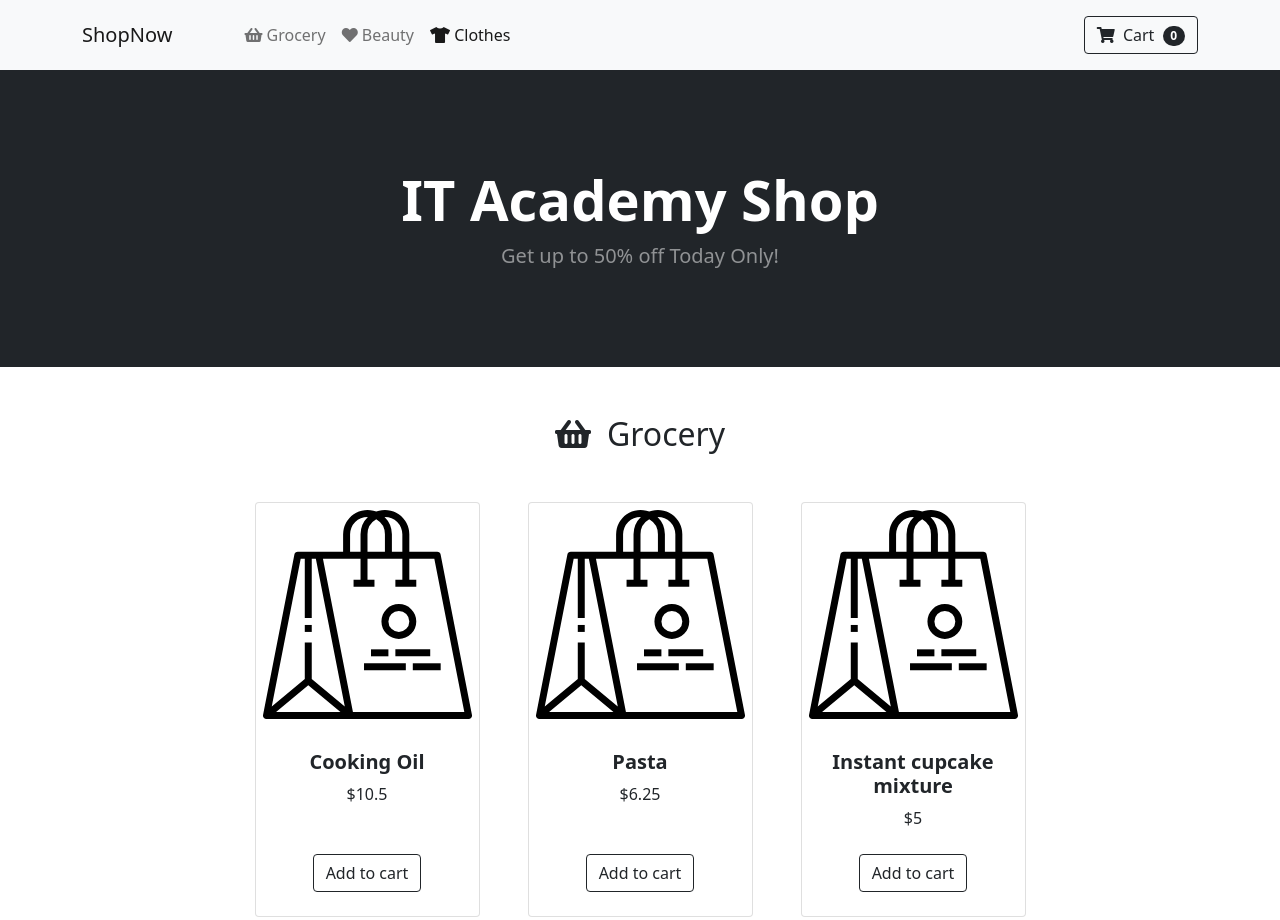
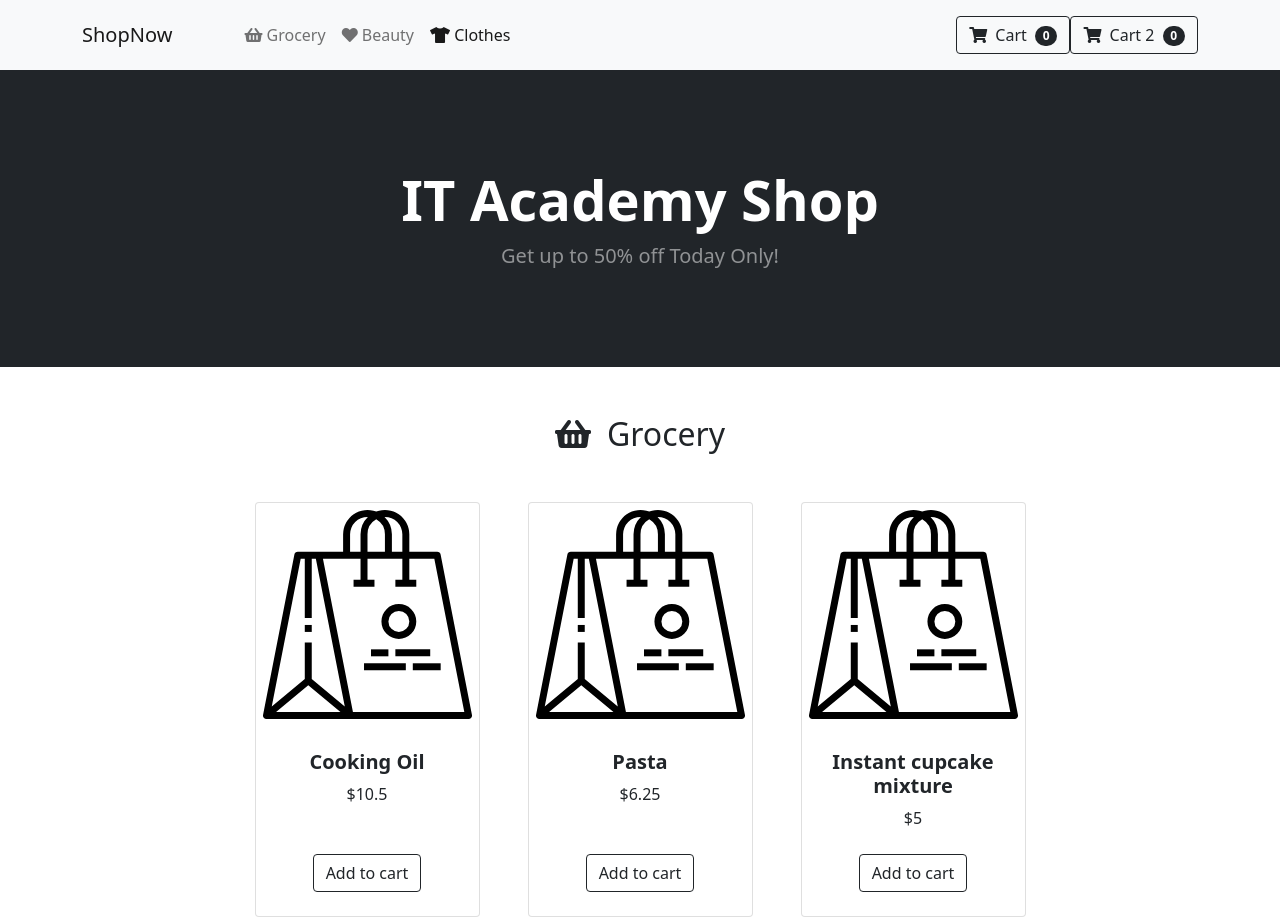
Before and after one commit to toniprats07/sprint3, a plain HTML site: page starter-code-frontend-sprint-3/index.html in a window 1280 px wide. Shown: the top 920 px of the page. Drawn offline with nearby package versions, Linux system fonts and the light colour scheme.

Commit message:
Ejercicio 4

```diff
--- a/starter-code-frontend-sprint-3/index.html
+++ b/starter-code-frontend-sprint-3/index.html
@@ -31,6 +31,12 @@
 								<i class="fas fa-shopping-cart me-1"></i> Cart <span class="badge bg-dark text-white ms-1 rounded-pill" id="count_product">0</span>
 							 </a>
 						 </li>
+
+						 <li class="dropdown search-dropdown nav-item py-lg-3">
+							<a href="javascript:void(0)" class="btn btn-outline-dark flex-center" type="button" data-bs-toggle="modal" data-bs-target="#cartModal" onclick="generateCart()" data-bs-auto-close="outside">
+							   <i class="fas fa-shopping-cart me-1"></i> Cart 2 <span class="badge bg-dark text-white ms-1 rounded-pill" id="count_product">0</span>
+							</a>
+						</li>
 					 </ul>
 				 </div>
 
@@ -263,6 +269,7 @@
 				  <div class="text-center">
 					<a href="checkout.html" class="btn btn-primary m-3">Checkout</a>
 					<a href="javascript:void(0)" onclick="cleanCart()" class="btn btn-primary m-3">Clean Cart</a>
+					<a href="javascript:void(0)" onclick="applyPromotionsCart()" class="btn btn-primary m-3"> Apply promotions</a>
 				  </div>
 			  </div>
 			</div>
--- a/starter-code-frontend-sprint-3/js/shop.js
+++ b/starter-code-frontend-sprint-3/js/shop.js
@@ -71,6 +71,8 @@ var cart = [];
 
 var total = 0;
 
+var subtotalWithDiscount = 0;
+
 // Exercise 1
 function buy(id) {
     // 1. Loop for to the array products to get the item to add to cart
@@ -102,11 +104,30 @@ function calculateTotal() {
 function generateCart() {
     // Using the "cartlist" array that contains all the items in the shopping cart,
     // generate the "cart" array that does not contain repeated items, instead each item of this array "cart" shows the quantity of product.
+    for (let i = 0; i < cartList.length; i++) {
+        let product = cartList[i];
+        let existingProduct = null;
+
+        for (let j = 0; j < cart.length; j++) {
+          if (cart[j].name === product.name) {
+            existingProduct = cart[j];
+            break;
+          }
+        }
+
+        if (existingProduct) {
+          existingProduct.quantity++;
+        } else {
+          cart.push(Object.assign({}, product, { quantity: 1 }));
+        }
+      }
+      console.log(cart);
 }
 
 // Exercise 5
 function applyPromotionsCart() {
     // Apply promotions to each item in the array "cart"
+
 }
 
 // Exercise 6
```
